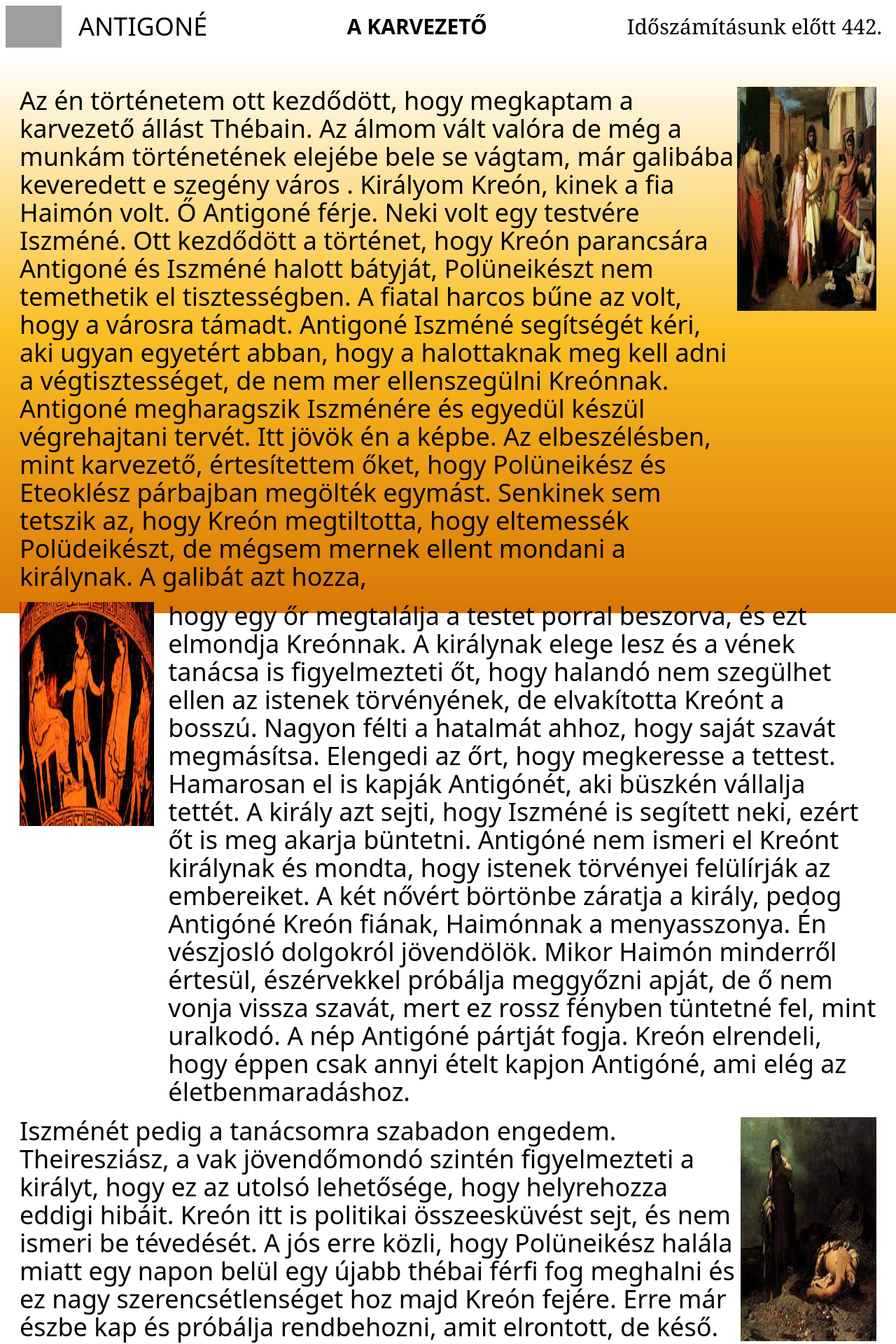
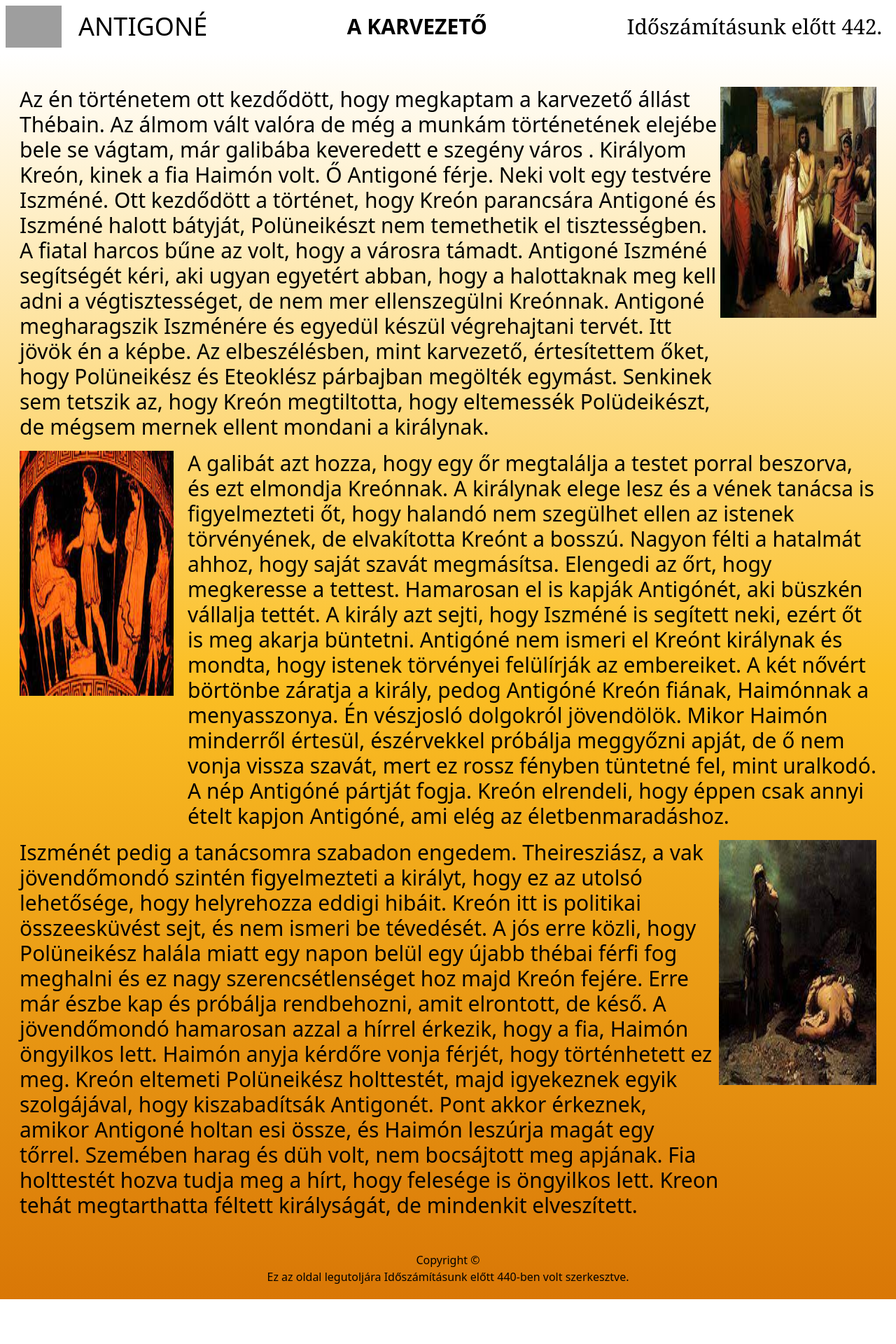
Before and after one commit to bali15/irodalomblog1, a Next.js app: page / in a window 1280 px wide. Shown: the top 1920 px of the page at 70% size. After the commit the page ends 1856 px from the top, so only its background shows below. Built offline with nearby package versions, Linux system fonts and the light colour scheme; grey boxes are pictures that could not be loaded.

Commit message:
Saving on Github

```diff
--- a/components/Main.js
+++ b/components/Main.js
@@ -3,9 +3,9 @@ import Image from "next/image"
 function Main({posts}) {
 
     return (
-        <div className="p-5 h-screen bg-gradient-to-b from-white via-yellow-400 to-yellow-600 ">
+        <div className="p-5 bg-gradient-to-b from-white via-yellow-400 to-yellow-600  ">
             <div className="flex p-2 mt-5"> {/* 1.PICTURE */}
-                <h1 className=" text-4xl max-w-8xl ">Az én történetem ott kezdődött, hogy megkaptam a karvezető állást Thébain.
+                <h1 className=" text-3xl max-w-8xl ">Az én történetem ott kezdődött, hogy megkaptam a karvezető állást Thébain.
                     Az álmom vált valóra de még a munkám történetének elejébe bele se vágtam, már galibába keveredett e szegény város .
                     Királyom Kreón, kinek a fia Haimón volt. Ő Antigoné férje. Neki volt egy testvére Iszméné.
                     Ott kezdődött a történet, hogy Kreón parancsára Antigoné és Iszméné halott bátyját, Polüneikészt
@@ -14,21 +14,21 @@ function Main({posts}) {
                     Antigoné megharagszik Iszménére és egyedül készül végrehajtani tervét. Itt jövök én a képbe.
                     Az elbeszélésben, mint karvezető, értesítettem őket, hogy Polüneikész és Eteoklész párbajban megölték egymást.
                     Senkinek sem tetszik az, hogy Kreón megtiltotta, hogy eltemessék Polüdeikészt, de mégsem mernek ellent mondani a királynak.
-                    A galibát azt hozza,
+
 
 
                         </h1>
-                <Image  src="/images/1pic.png" className="border-4 border-white" width={3200} height={320} layout="fixed"/>
+                <Image  src="/images/1pic.png" className="border-4 border-white" width={3000} height={330} layout="fixed"/>
 
 
             </div>
 
             <div className="flex p-2 "> {/* 2.PICTURE */}
 
-                <Image className="" src="/images/2pic.png"   width={3150} height={320} layout="fixed"/>
+                <Image className="" src="/images/2pic.png"   width={3150} height={350} layout="fixed"/>
 
-                <h1 className=" text-4xl max-w-8xl ml-5 ">
-                hogy egy őr megtalálja a testet porral beszorva, és ezt elmondja Kreónnak. A királynak elege lesz és
+                <h1 className=" text-3xl max-w-8xl ml-5 ">
+                A galibát azt hozza, hogy egy őr megtalálja a testet porral beszorva, és ezt elmondja Kreónnak. A királynak elege lesz és
                 a vének tanácsa is figyelmezteti őt, hogy halandó nem szegülhet ellen az istenek törvényének,
                 de elvakította Kreónt a bosszú. Nagyon félti a hatalmát ahhoz, hogy saját szavát megmásítsa.
                 Elengedi az őrt, hogy megkeresse a tettest. Hamarosan el is kapják Antigónét, aki büszkén vállalja tettét.
@@ -45,7 +45,7 @@ function Main({posts}) {
 
             <div className="flex p-2"> {/* 3. PICTURE */}
 
-                <h1 className="text-4xl max-w-8xl">
+                <h1 className="text-3xl max-w-8xl">
                 Iszménét pedig a tanácsomra szabadon engedem. Theiresziász, a vak jövendőmondó szintén figyelmezteti a királyt,
                 hogy ez az utolsó lehetősége, hogy helyrehozza eddigi hibáit. Kreón itt is politikai összeesküvést sejt,
                 és nem ismeri be tévedését.  A jós erre közli, hogy Polüneikész halála miatt
@@ -61,7 +61,7 @@ function Main({posts}) {
 
                 </h1>
 
-                <Image className="" src="/images/3pic.png"   width={3200} height={320} layout="fixed"/>
+                <Image className="" src="/images/3pic.png"   width={3200} height={350} layout="fixed"/>
 
 
             </div>
```
